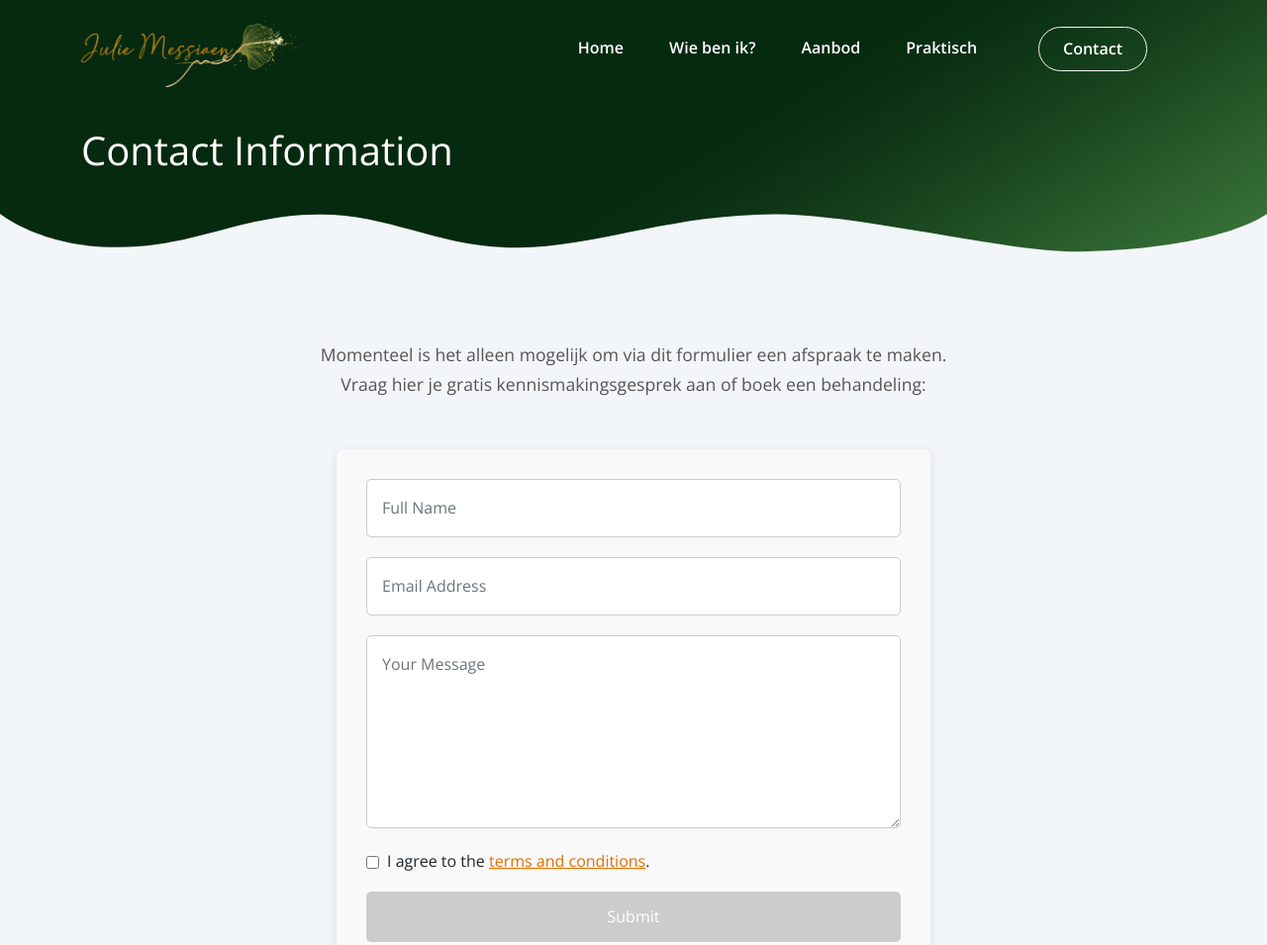
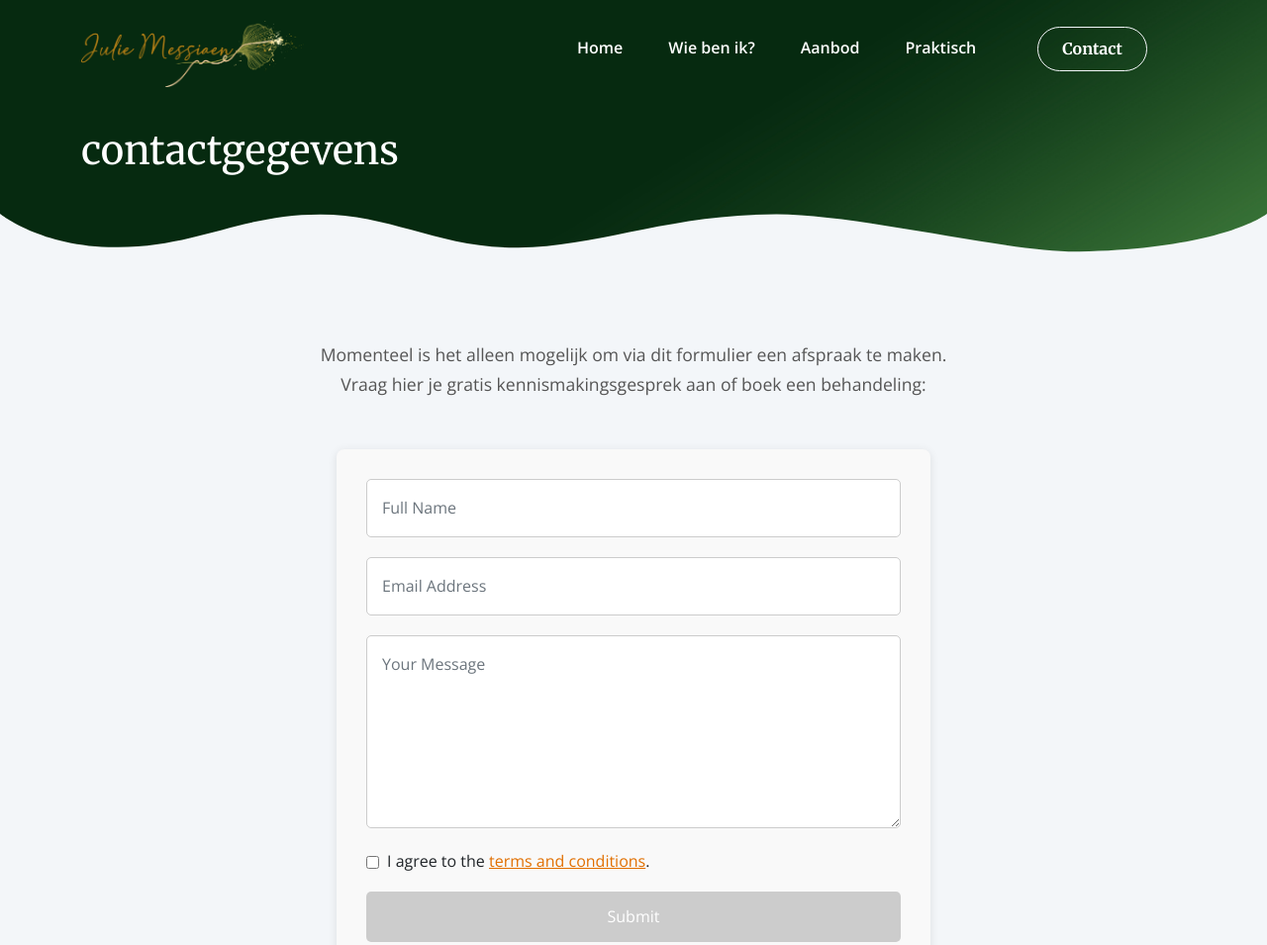
Before and after one commit to NsajuliAlex/Julie-Messiaen, a website: page contact.html in a window 1280 px wide. Shown: the top 955 px of the page at 99% size. Drawn offline with nearby package versions, Linux system fonts and the light colour scheme.

Commit message:
New changes to index, css, contact

```diff
--- a/contact.html
+++ b/contact.html
@@ -7,6 +7,9 @@
   <meta name="viewport" content="width=device-width, initial-scale=1.0" />
   <link href="https://fonts.googleapis.com/css2?family=Open+Sans:ital,wght@0,400;0,600;0,700;1,400&display=swap"
     rel="stylesheet" />
+    <link
+    href="https://fonts.googleapis.com/css2?family=Merriweather:wght@400;700&family=Open+Sans:wght@400;600&display=swap"
+    rel="stylesheet">
   <link rel="stylesheet" href="css/font-awesome.css" />
   <link rel="stylesheet" href="css/bootstrap.css" />
   <link rel="stylesheet" href="css/styles.css" />
@@ -45,7 +48,7 @@
             <a href="index.html#prices" class="nav-link fw-semibold ">Praktisch</a>
           </li>
           <li class="nav-item">
-            <a href="contact.html" class="nav-link btn btn-outline-light fw-semibold px-4 mx-4">Contact</a>
+            <a href="contact.html" class="nav-link btn btn-outline-light fw-semibold px-4 mx-4 tpcon">Contact</a>
           </li>
         </ul>
       </div>
@@ -59,7 +62,7 @@
       <div class="container-xl">
         <div class="row">
           <div class="col-12">
-            <h1>Contact Information</h1>
+            <h1 class="tpcon">contactgegevens</h1>
           </div>
         </div>
       </div>
--- a/css/styles.css
+++ b/css/styles.css
@@ -405,3 +405,11 @@ margin-left: 0; /* Ensure it's aligned with form inputs */
 margin-right: 8px; /* Decrease space between checkbox and label */
 margin-left: 0; /* Remove extra space between checkbox and the left edge */
 }
+footer .nav-link:visited {
+  color: #ffffff; /* Ensure visited links also stay white */
+  font-weight: lighter;
+}
+
+.tpcon{
+  font-family: 'Merriweather', serif;
+}
```
Also changed, not shown: index.html (+3 -4 lines).
